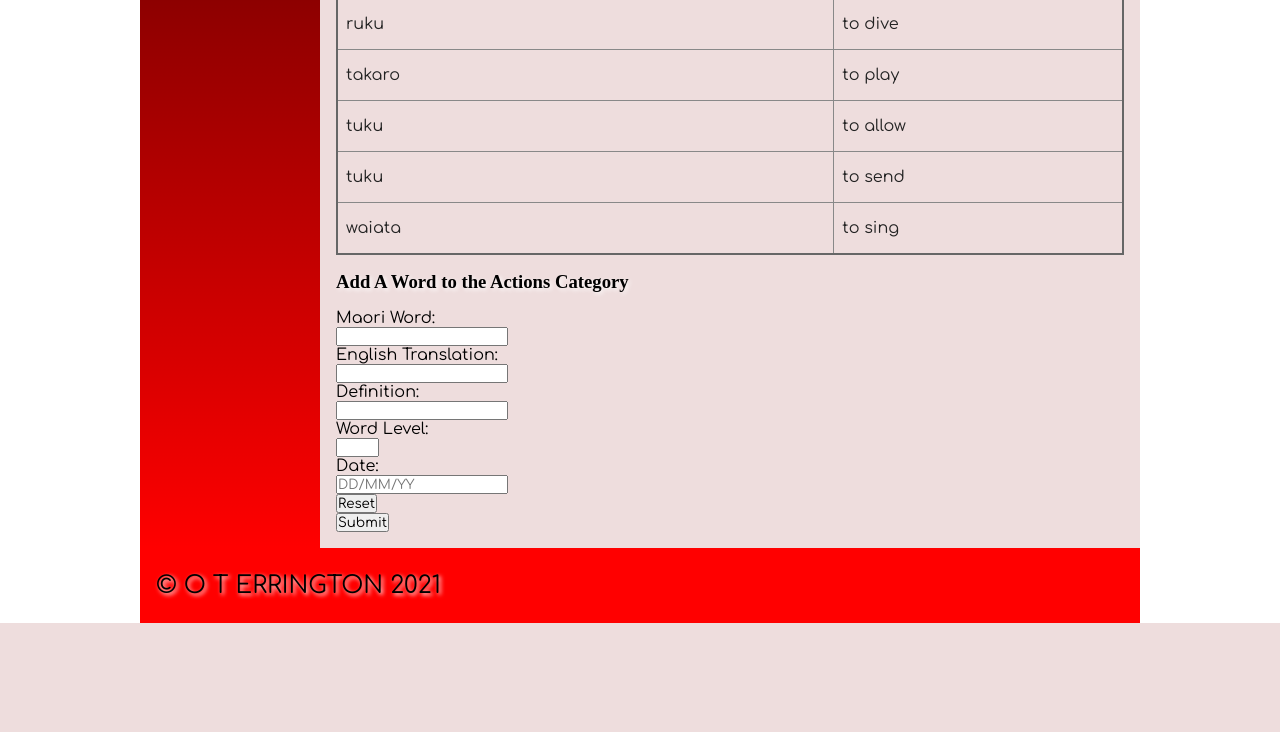
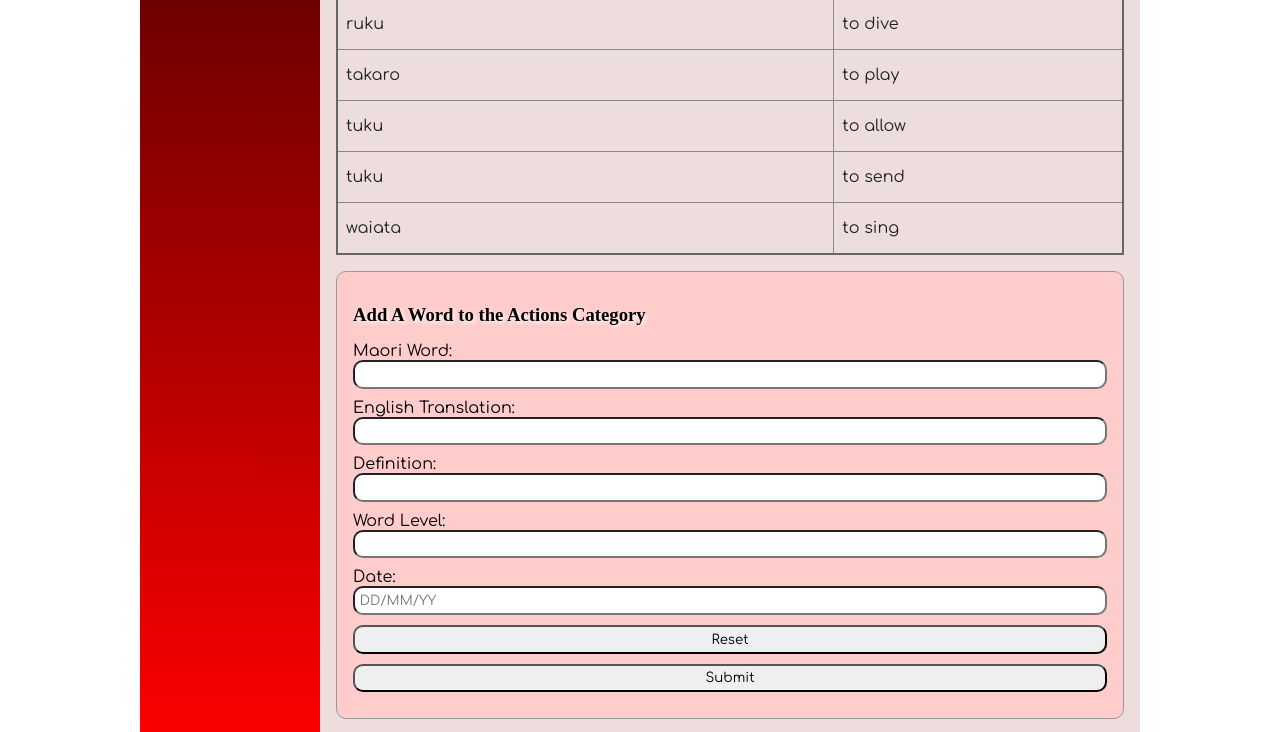
Before and after one commit to olierrington/Maori-Dictionary, a Flask app: page /category/1 in a window 1280 px wide. Shown: the part 2009-2741 px from the top of the page. Before the commit the page ends 2632 px from the top, so only its background shows below. Run offline with Flask 2, Linux system fonts and the light colour scheme; a user stored in the database is signed in; data comes from the database, SQL or seed files in the repository; some web fonts are replaced.

Commit message:
CSS changes

```diff
--- a/app.py
+++ b/app.py
@@ -38,7 +38,7 @@ def render_homepage():
         category = request.form['category'].strip().title()
 
         if len(category) > 20:
-            return redirect("/?error=Category+cannot+be+longer+than+20+characters.")
+            return redirect("?error=Category+cannot+be+longer+than+20+characters.")
         else:
             # connect to the database
             con = create_connection(DB_NAME)
@@ -50,7 +50,7 @@ def render_homepage():
             try:
                 cur.execute(query, (category, ))  # this line actually executes the query
             except:
-                return redirect('/?error=Unknown+error')
+                return redirect('/error=Unknown+error')
 
             con.commit()
             con.close()
@@ -80,13 +80,13 @@ def render_category(cat_id):
         date_added = request.form['date_added']
 
         if len(maori) > 20:
-            return redirect("/?error=Maori+word+cannot+be+longer+than+20+characters.")
+            return redirect("?error=Maori+word+cannot+be+longer+than+20+characters.")
         elif len(english) > 20:
-            return redirect("/?error=English+word+cannot+be+longer+than+20+characters.")
+            return redirect("?error=English+word+cannot+be+longer+than+20+characters.")
         elif len(definition) < 5:
-            return redirect("/?error=Definition+cannot+be+less+than+5+characters.")
+            return redirect("?error=Definition+cannot+be+less+than+5+characters.")
         elif len(date_added) > 10:
-            return redirect("/?error=Date+cannot+be+longer+than+10+characters.")
+            return redirect("?error=Date+cannot+be+longer+than+10+characters.")
         else:
             # connect to the database
             con = create_connection(DB_NAME)
@@ -99,7 +99,7 @@ def render_category(cat_id):
             try:
                 cur.execute(query, (maori, english, cat_id, definition, word_level, session['user_id'], date_added))  # this line actually executes the query
             except:
-                return redirect('/?error=Unknown+error')
+                return redirect('?error=Unknown+error')
 
             con.commit()
             con.close()
--- a/static/css/style.css
+++ b/static/css/style.css
@@ -46,7 +46,7 @@ a {
 img {
     width: 100%;
 }
-.dataForm {
+.dataform {
     margin: 1rem 0;
     border: 1px solid #999;
     padding: 1rem;
@@ -54,14 +54,14 @@ img {
     border-radius: 10px;
 }
 
-.dataForm input, textarea {
+.dataform input, textarea {
     width: 100%;
     border-radius: 10px;
     padding: 0.3rem;
     margin-bottom: 10px;
 }
 
-.dataForm p input {
+.dataform p input {
     display: inline;
     width: 1rem;
     margin-left: 0.5rem;
--- a/templates/base.html
+++ b/templates/base.html
@@ -35,13 +35,13 @@
                     {% endfor %}
                 </li>
                 <li>
-                    <p>------</p>
+                    <p style="color: white">------</p>
                 </li>
                 <li>
                     {% if logged_in %}
-                        <a href="/logout">log out</a>
+                        <a href="/logout">Log Out</a>
                     {%  else %}
-                        <a href="/login">log in</a>
+                        <a href="/login">Log In</a>
                     {%  endif %}
                 </li>
 			</ul>
--- a/templates/category.html
+++ b/templates/category.html
@@ -26,39 +26,39 @@
     {% if logged_in %}
         <form class="dataform" method="post">
             <h3>Add A Word to the {{ cat_name_list[0][1] }} Category</h3>
-            <div class="form-group">
-                <div class="form-label"><label for="maori">Maori Word:</label></div>
-                <div class="form-element"><input type="text" name="maori" id="maori" required></div>
+            <div>
+                <div><label for="maori">Maori Word:</label></div>
+                <div><input type="text" name="maori" id="maori" required></div>
             </div>
 
-            <div class="form-group">
-                <div class="form-label"><label for="english">English Translation:</label></div>
-                <div class="form-element"><input type="text" name="english" id="english" required></div>
+            <div>
+                <div><label for="english">English Translation:</label></div>
+                <div><input type="text" name="english" id="english" required></div>
             </div>
 
-            <div class="form-group">
-                <div class="form-label"><label for="definition">Definition:</label></div>
-                <div class="form-element"><input type="text" name="definition" id="definition" required></div>
+            <div>
+                <div><label for="definition">Definition:</label></div>
+                <div><input type="text" name="definition" id="definition" required></div>
             </div>
 
-            <div class="form-group">
-                <div class="form-label"><label for="word_level">Word Level:</label></div>
-                <div class="form-element"><input type="number" name="word_level" id="word_level" min="1" max="10" required></div>
+            <div>
+                <div><label for="word_level">Word Level:</label></div>
+                <div><input type="number" name="word_level" id="word_level" min="1" max="10" required></div>
             </div>
 
-            <div class="form-group">
-                <div class="form-label"><label for="date_added">Date:</label></div>
-                <div class="form-element"><input type="text" name="date_added" id="date_added" placeholder="DD/MM/YY" required></div>
+            <div>
+                <div><label for="date_added">Date:</label></div>
+                <div><input type="text" name="date_added" id="date_added" placeholder="DD/MM/YY" required></div>
             </div>
 
-            <div class="form-group">
+            <div>
                 <div></div>
-                <div class="form-element"><input type="reset"></div>
+                <div><input type="reset"></div>
             </div>
 
-            <div class="form-group">
+            <div>
                 <div></div>
-                <div class="form-element"><input type="submit"></div>
+                <div><input type="submit"></div>
             </div>
         </form>
     {% endif %}
```
Also changed, not shown: templates/home.html (+7 -7 lines).
